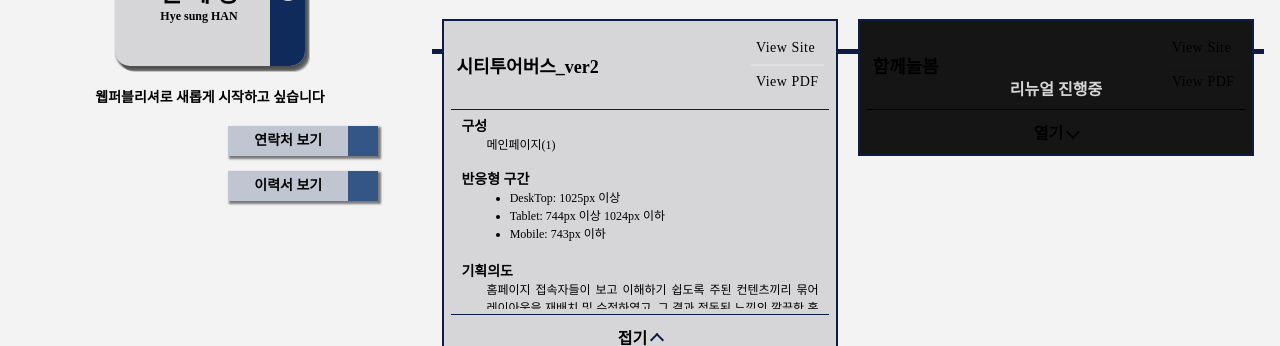
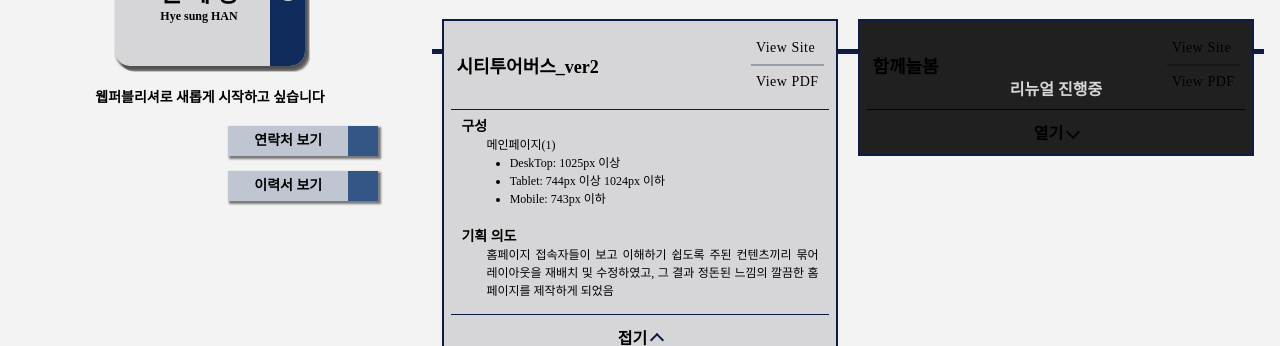
Before and after one commit to hyesungHan/PortfolioINTRO, a plain HTML site: page index.html in a window 1280 px wide. Shown: the part 434-780 px from the top of the page. Drawn offline with Linux system fonts and the light colour scheme; a web font is replaced by a local one.

Commit message:
resume changed

```diff
--- a/assets/scss/components/_portfolio_area.scss
+++ b/assets/scss/components/_portfolio_area.scss
@@ -57,7 +57,7 @@
                 &::before{
                     width:100%;
                     height:100%;
-                    background-color: rgba(black,0.9);
+                    background-color: rgba(black,0.85);
                     z-index:1;
                 }
                 &::after{
@@ -71,11 +71,13 @@
                     z-index:2;
                 }
             }
+
             .title-group{
                 padding:10px 5px;
                 display:flex;
                 justify-content:space-between;
                 align-items:center;
+
                 .title{
                     font-size: 18px;
                 }
@@ -92,9 +94,9 @@
                         content:'';
                         display:block;
                         width:100%;
-                        height:1px;
-                        background-color: white;
-                        opacity:0.45;
+                        height:2px;
+                        background-color: $thema01-07;
+                        opacity:0.3;
                         transform:translateY(-50%);
                     }
 
@@ -128,7 +130,7 @@
                     flex-direction: column;
                     justify-content: flex-start;
                     flex-wrap: wrap;
-                    &:not(:nth-child(2)){
+                    &:not(:nth-child(1)){
                         margin-bottom:15px;
                     }
                     .title{
--- a/index.html
+++ b/index.html
@@ -144,9 +144,6 @@
                                 <li class="content-item">
                                     <span class="title">구성</span>
                                     <p class="desc">메인페이지(1)</p>
-                                </li>
-                                <li class="content-item">
-                                    <span class="title">반응형 구간</span>
                                     <ul class="desc list-style" >
                                         <li class="desc">DeskTop: 1025px 이상 </li>
                                         <li class="desc">Tablet: 744px 이상 1024px 이하</li>
@@ -154,15 +151,15 @@
                                     </ul>
                                 </li>
                                 <li class="content-item">
-                                    <span class="title">기획의도</span>
+                                    <span class="title">기획 의도</span>
                                     <p class="desc">홈페이지 접속자들이 보고 이해하기 쉽도록 주된 컨텐츠끼리 묶어 레이아웃을 재배치 및 수정하였고, 그 결과 정돈된 느낌의 깔끔한 홈페이지를 제작하게 되었음</p>
                                 </li>
                                 <li class="content-item">
-                                    <span class="title">제작기간</span>
+                                    <span class="title">제작 기간</span>
                                     <p class="desc">2022.04 ~ 2022.05</p>
                                 </li>
                                 <li class="content-item">
-                                    <span class="title">사용기술</span>
+                                    <span class="title">사용 기술</span>
                                     <p class="desc">Html, SCSS, JavaScript, JQuery, Photoshop, Illustrator</p>
                                 </li>
                             </ul>
```
Also changed, not shown: assets/css/style.css, 1 other file.
